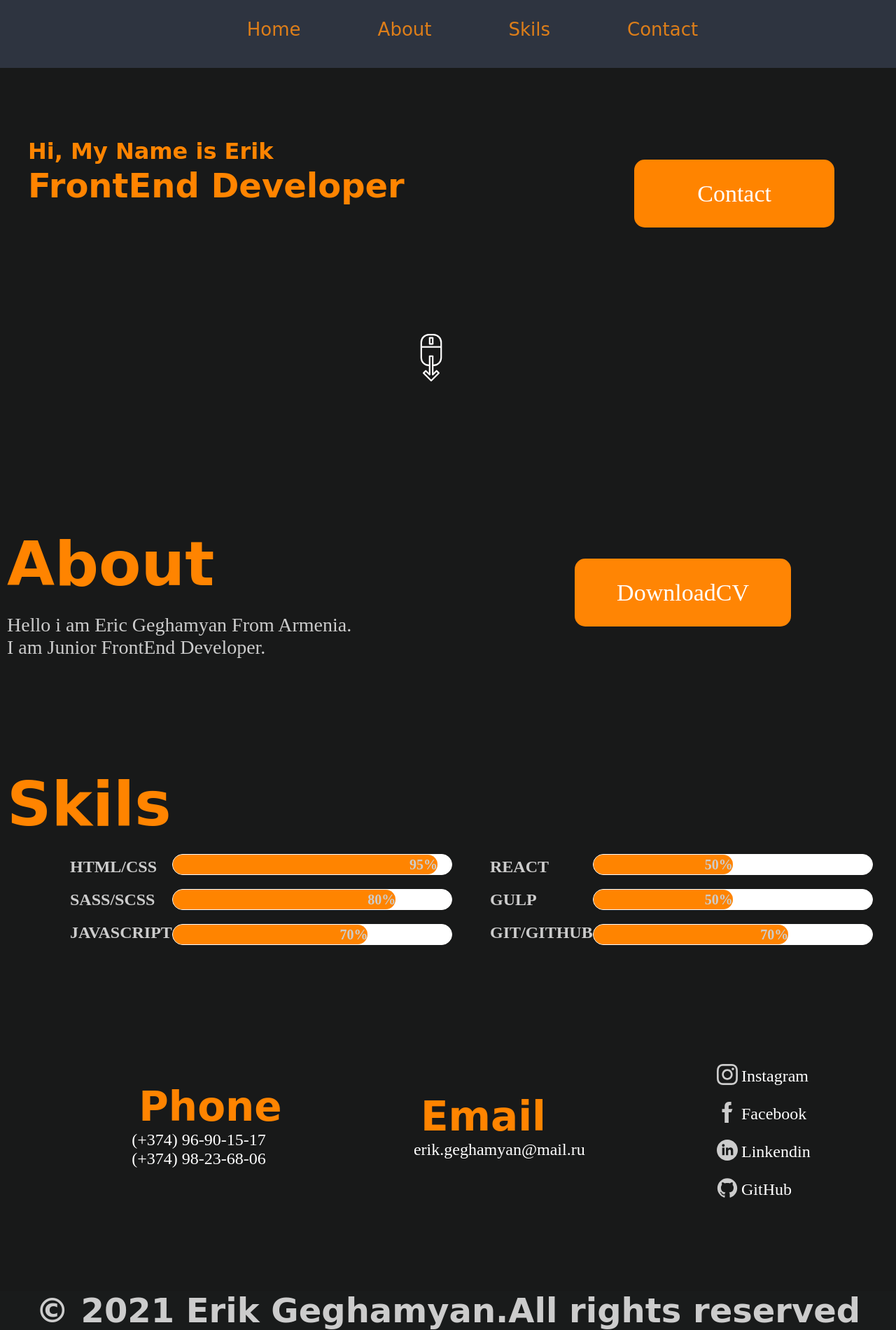
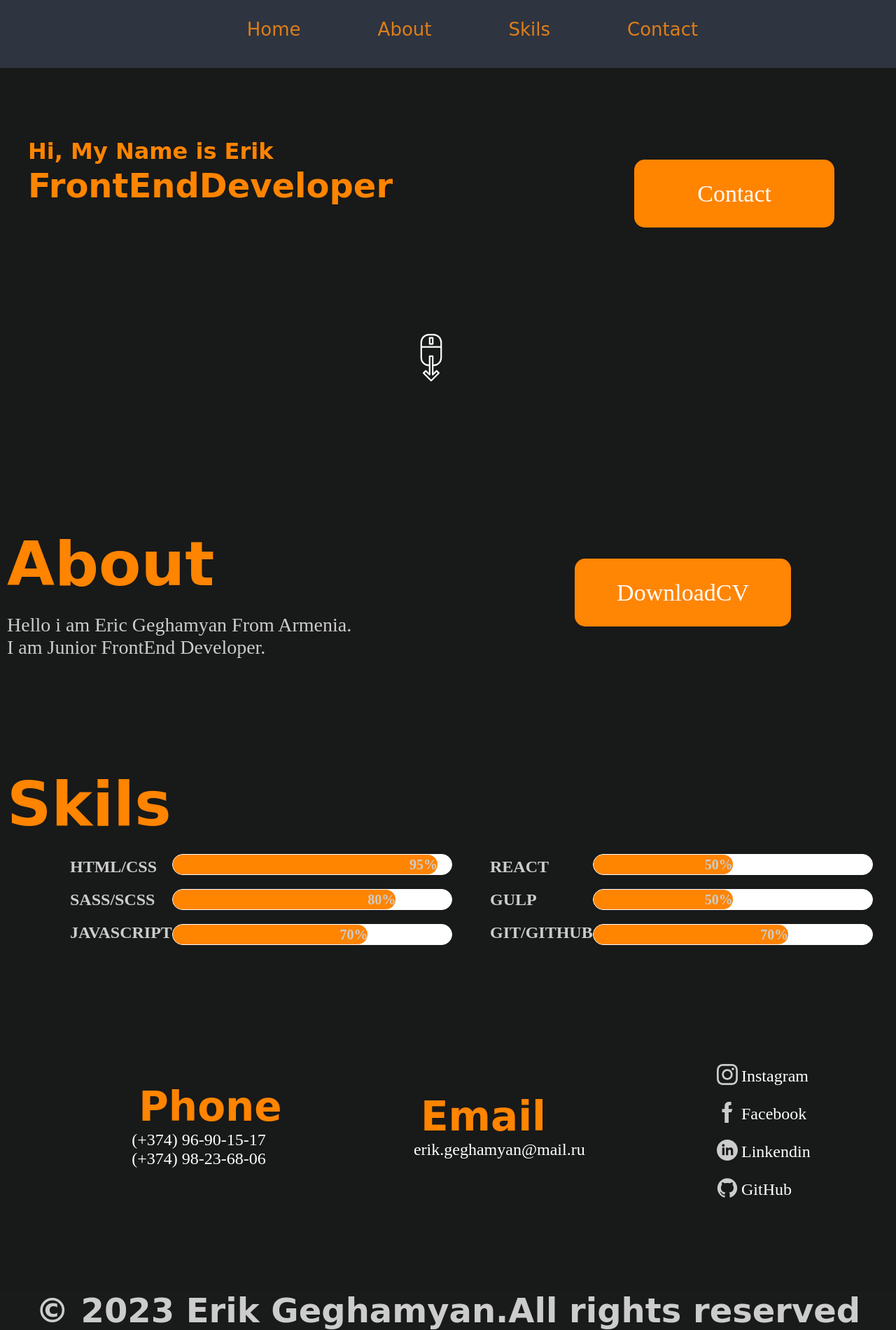
Before and after one commit to geghamyanerik/geghamyanerik.github.io, a plain HTML site: page index.html in a window 1280 px wide. Shown: the part 3-1903 px from the top of the page at 70% size. Drawn offline with Linux system fonts and the light colour scheme.

Commit message:
Update index.html

```diff
--- a/index.html
+++ b/index.html
@@ -39,7 +39,7 @@
             <div class="header-block">
                 <div class="about-div">
                 <h1>Hi, My Name is Erik</h1>
-                <h2> FrontEnd Developer</h2>
+                <h2> FrontEndDeveloper</h2>
             </div>
                 <div class="button">
                 <a href="tel:+37498236806">Contact</a>
@@ -185,7 +185,7 @@
 
         <footer>
             <div class="footer-block">
-                <h1>© 2021 Erik Geghamyan.All rights reserved</h1>
+                <h1>© 2023 Erik Geghamyan.All rights reserved</h1>
                </div>
 
         </footer>
```
